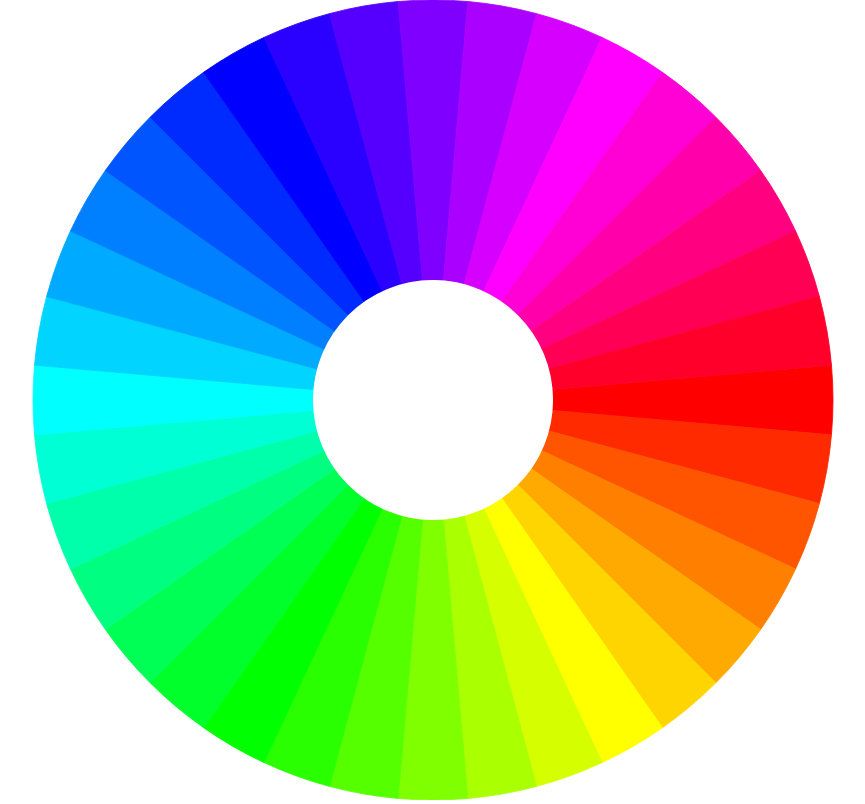
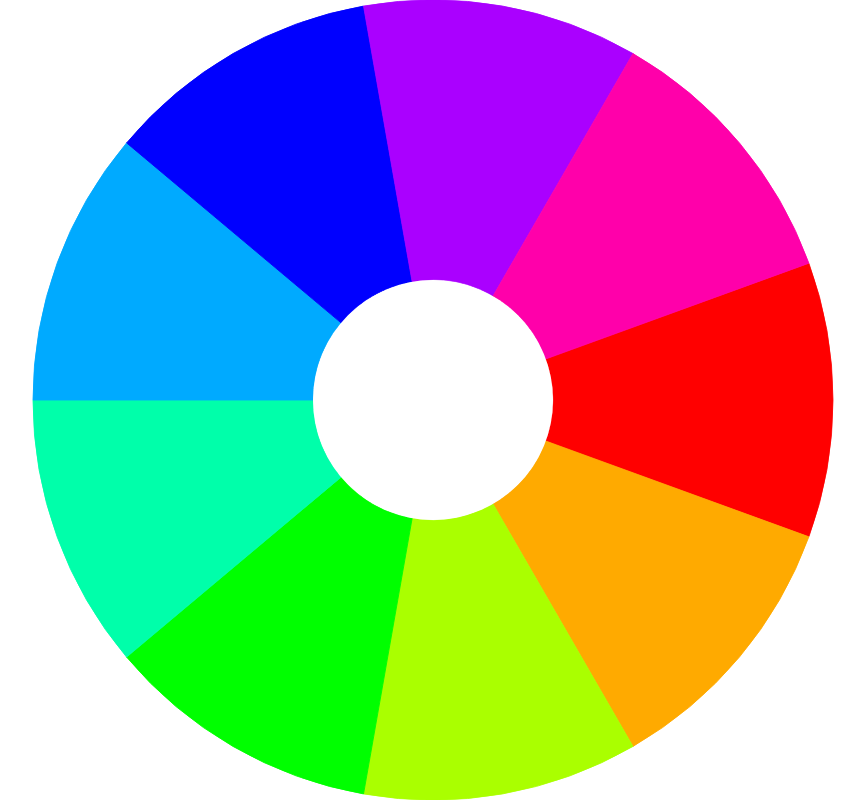
Before and after one commit to jasonford/react-color-wheel, a React (Create React App) app: page / in a window 1280 px wide. Shown: the whole page, without its empty margins (207-1072 px from the left). Built offline with nearby package versions, Linux system fonts and the light colour scheme.

Commit message:
Separate positioning/geometry logic from rendering pipeline logic as much as reasonable

```diff
--- a/src/App.js
+++ b/src/App.js
@@ -4,7 +4,7 @@ import ColorWheel from './color-wheel';
 
 function App() {
   return <div style={{position: 'absolute', width: '100vw', height: '100vh'}}>
-    <ColorWheel hueSegments={36} saturationSegments={9} lightnessSegments={18}/>
+    <ColorWheel />
   </div>
 }
 
--- a/src/color-wheel.js
+++ b/src/color-wheel.js
@@ -1,5 +1,10 @@
 import React from 'react';
-import { getSectorRadius } from './utils';
+import { getSectorRadius, getSectorPath } from './utils';
+
+const DEFAULTS = {
+  OUTER_RADIUS: 50,
+  INNER_RADIUS: 15
+}
 
 export default class ColorWheel extends React.Component {
   state = {
@@ -11,19 +16,25 @@ export default class ColorWheel extends React.Component {
     previewLightness: null,
     selectedSweep: 180,
     dragging: false,
-    innerRadius: 15,
-    outerRadius: 50,
-    hueSegments: [...Array(this.props.hueSegments || 17)].map((_, i) => {
-      const numSegs = this.props.hueSegments || 17;
+    innerRadius: DEFAULTS.INNER_RADIUS,
+    outerRadius: DEFAULTS.OUTER_RADIUS,
+    hueSegments: [...Array(this.props.hueSegments || 9)].map((_, i) => {
+      const numSegs = this.props.hueSegments || 9;
       return {
         hue: 360/numSegs * i,
         angle: 360/numSegs * i,
         sweep: 360/numSegs,
-        ref: React.createRef()
+        ref: React.createRef(),
+        pathData: getSectorPath(
+          DEFAULTS.INNER_RADIUS,
+          -360/numSegs/2,
+          360/numSegs/2,
+          DEFAULTS.OUTER_RADIUS
+        )
       }
     }),
     numSaturationSegments: this.props.saturationSegments || 9,
-    numLightnessSegments: this.props.lightnessSegments || 18
+    numLightnessSegments: this.props.lightnessSegments || 9
   }
 
   componentWillMount = () => {
@@ -73,6 +84,7 @@ export default class ColorWheel extends React.Component {
   }
 
   render = () => {
+    console.log('rendering!')
     return (
       <svg
         ref={this.svg}
@@ -86,30 +98,25 @@ export default class ColorWheel extends React.Component {
       >
         {
           this.state.hueSegments.map(
-            ({hue, sweep, angle, selected, ref}) => {
+            ({hue, pathData, sweep, angle, selected, lightnessSaturationSectors, ref}) => {
               if (selected) {
-                let slSegments = []
-                let segmentSweep = sweep/this.state.numLightnessSegments;
-                for (let s=0; s<this.state.numSaturationSegments; s++) {
-                  // set segment inner and outer arcs (now inside saturation for-loop, changes for each saturation "row")
-                  const segmentOuterArcRadius = getSectorRadius((s+1)/this.state.numSaturationSegments,this.state.innerRadius, this.state.outerRadius)
-                  const segmentInnerArcRadius = getSectorRadius(s/this.state.numSaturationSegments, this.state.innerRadius, this.state.outerRadius)
-
-                  for (let l=0; l<this.state.numLightnessSegments; l++) {
-                    // ensure saturations of 100 and 0 are available
-                     let saturation = (this.state.numSaturationSegments-1-s)/(this.state.numSaturationSegments-1) * 100;
-                    // disallow lightness of 0 or 100 since those are just black and white
-                    let lightness = (l+1)/(this.state.numLightnessSegments+1) * 100;
-                    slSegments.push(
+                return (
+                  <g key="slsegments">
+                    {
+                      lightnessSaturationSectors.map(sector => {
+                        const segments = [];
+                        sector.saturationSegments.forEach( saturationSegment => {
+                          segments.push(
                             <path
+                              key={`${saturationSegment.angle},${saturationSegment.hue},${saturationSegment.saturation},${saturationSegment.lightness}`}
                               ref={
                                 current => {
                                   if (current === null) return;
                                   current.preview = () => {
                                     this.setState({
-                                previewHue: hue,
-                                previewSaturation: saturation,
-                                previewLightness: lightness
+                                      previewHue: saturationSegment.hue,
+                                      previewSaturation: saturationSegment.saturation,
+                                      previewLightness: saturationSegment.lightness
                                     });
                                   }
                                   current.select = () => {
@@ -117,34 +124,24 @@ export default class ColorWheel extends React.Component {
                                       previewHue: null,
                                       previewSaturation: null,
                                       previewLigntness: null,
-                                hue,
-                                saturation,
-                                lightness
+                                      hue: saturationSegment.hue,
+                                      saturation: saturationSegment.saturation,
+                                      lightness: saturationSegment.lightness
                                     });
                                   }
                                 }
                               }
-                        key={`${s},${l}`}
-                        d={
-                          this.getSectorPath(
-                            segmentOuterArcRadius,
-                            -sweep/2 + segmentSweep * l,
-                            -sweep/2 + segmentSweep * (l+1),
-                            segmentInnerArcRadius
-                          )
-                        }
-                        transform={`rotate(${angle})`}
-                        fill={`hsl(${hue}, ${saturation}%, ${lightness}%)`}
-                        stroke={`hsl(${hue}, ${saturation}%, ${lightness}%)`}
+                              d={ saturationSegment.pathData }
+                              transform={`rotate(${saturationSegment.angle})`}
+                              fill={`hsl(${saturationSegment.hue}, ${saturationSegment.saturation}%, ${saturationSegment.lightness}%)`}
+                              stroke={`hsl(${saturationSegment.hue}, ${saturationSegment.saturation}%, ${saturationSegment.lightness}%)`}
                               strokeWidth='0.1'
                             />
                           )
+                        })
+                        return segments;
+                      })
                     }
-                }
-
-                return (
-                  <g key="slsegments">
-                    {slSegments}
                   </g>
                 );
               }
@@ -167,14 +164,7 @@ export default class ColorWheel extends React.Component {
                       }
                     }
                     key={ hue }
-                    d={
-                      this.getSectorPath(
-                        this.state.outerRadius,
-                        -sweep/2,
-                        sweep/2,
-                        this.state.innerRadius
-                      )
-                    }
+                    d={ pathData }
                     transform={`rotate(${angle})`}
                     fill={`hsl(${hue}, 100%, 50%)`}
                     stroke={`hsl(${hue}, 100%, 50%)`}
@@ -195,7 +185,7 @@ export default class ColorWheel extends React.Component {
           this.state.previewHue !== null
           &&
           <path
-            d={this.getSectorPath(this.state.innerRadius, -90, 90)}
+            d={getSectorPath(this.state.innerRadius, -90, 90)}
             fill={this.previewColor() || 'none'}
             transform={`rotate(${this.state.previewAngle})`}
           />
@@ -209,21 +199,72 @@ export default class ColorWheel extends React.Component {
   }
 
   selectHue(hue) {
+    console.log('selecting hue...')
+    //  this function handles all dimension calculations
+    //  for the layout of necessary sectors
     this.state.hueSegments.forEach((segment, index) => {
       const selected = segment.hue === hue;
       segment.selected = selected;
       if (selected) {
-        segment.sweep = this.state.selectedSweep; // set a larger sweep angle
+        let selectedSweep = this.state.selectedSweep;
+        segment.pathData = getSectorPath(
+          this.state.outerRadius,
+          -selectedSweep/2,
+          selectedSweep/2,
+          this.state.innerRadius
+        )
+
+        //  create saturation and lightness segments and insert into sectors
+        segment.lightnessSaturationSectors = [];
+        for (let l=0; l<this.state.numLightnessSegments; l++) {
+          const lightness = (l+1)/(this.state.numLightnessSegments+1) * 100;
+          const lightnessSaturationSector = {
+            hue: segment.hue,
+            angle: segment.angle,
+            saturationSegments: []
+          }
+          segment.lightnessSaturationSectors.push(lightnessSaturationSector);
+          for (let s=0; s<this.state.numSaturationSegments; s++) {
+            // set segment inner and outer arcs (now inside saturation for-loop, changes for each saturation "row")
+            const segmentOuterArcRadius = getSectorRadius((s+1)/this.state.numSaturationSegments,this.state.innerRadius, this.state.outerRadius)
+            const segmentInnerArcRadius = getSectorRadius(s/this.state.numSaturationSegments, this.state.innerRadius, this.state.outerRadius)
+
+            const saturation = (this.state.numSaturationSegments-1-s)/(this.state.numSaturationSegments-1) * 100;
+            // ensure saturations of 100 and 0 are available
+            // disallow lightness of 0 or 100 since those are just black and white
+            lightnessSaturationSector.saturationSegments.push(
+              {
+                angle: lightnessSaturationSector.angle,
+                pathData: getSectorPath(
+                  segmentOuterArcRadius,
+                  -selectedSweep/2 + selectedSweep/this.state.numLightnessSegments*l,
+                  -selectedSweep/2 + selectedSweep/this.state.numLightnessSegments*(l+1),
+                  segmentInnerArcRadius
+                ),
+                hue,
+                saturation,
+                lightness
+              }
+            )
+          }
+        }
+
         // get other segments in their order after our selected segment
         const otherSegments = [
           ...this.state.hueSegments.slice(index+1),
           ...this.state.hueSegments.slice(0, index)
         ];
-        let otherSegmentSweep = (360 - segment.sweep) / otherSegments.length;
-        let nextAngle = segment.angle + segment.sweep/2 + otherSegmentSweep/2;
+        let otherSegmentSweep = (360 - this.state.selectedSweep) / otherSegments.length;
+        let nextAngle = segment.angle + this.state.selectedSweep/2 + otherSegmentSweep/2;
         otherSegments.forEach( otherSegment => {
           otherSegment.sweep = otherSegmentSweep;
           otherSegment.angle = nextAngle%360;
+          otherSegment.pathData = getSectorPath(
+            this.state.outerRadius,
+            -otherSegmentSweep/2,
+            otherSegmentSweep/2,
+            this.state.innerRadius
+          )
           nextAngle += otherSegmentSweep;
         })
       }
@@ -255,27 +296,4 @@ export default class ColorWheel extends React.Component {
       return `hsl(${this.state.hue}, ${this.state.saturation}%, ${this.state.lightness}%)`
     }
   }
-
-  colorForAngle = ( angle ) => {
-    return
 }
-
-  getSectorPath(outerRadius, a1, a2, innerRadius = 0, x = 0, y = 0) {
-    const degtorad = Math.PI / 180;
-    const x1 = (Math.cos(degtorad * a2) * innerRadius) + x;
-    const y1 = (-Math.sin(degtorad * a2) * innerRadius) + y;
-    const x2 = (Math.cos(degtorad * a1) * innerRadius) + x;
-    const y2 = (-Math.sin(degtorad * a1) * innerRadius) + y;
-    const x3 = (Math.cos(degtorad * a1) * outerRadius) + x;
-    const y3 = (-Math.sin(degtorad * a1) * outerRadius) + y;
-    const x4 = (Math.cos(degtorad * a2) * outerRadius) + x;
-    const y4 = (-Math.sin(degtorad * a2) * outerRadius) + y;
-    return `
-      M ${x1} ${y1}
-      A ${innerRadius} ${innerRadius} 0 0 1 ${x2} ${y2}
-      L ${x3} ${y3}
-      A ${outerRadius} ${outerRadius} 0 0 0 ${x4} ${y4}
-      Z
-    `;
-  }
-}
```
Also changed, not shown: src/utils.js (+19 -0 lines). Lines whose indentation alone changed are shown as unchanged.
